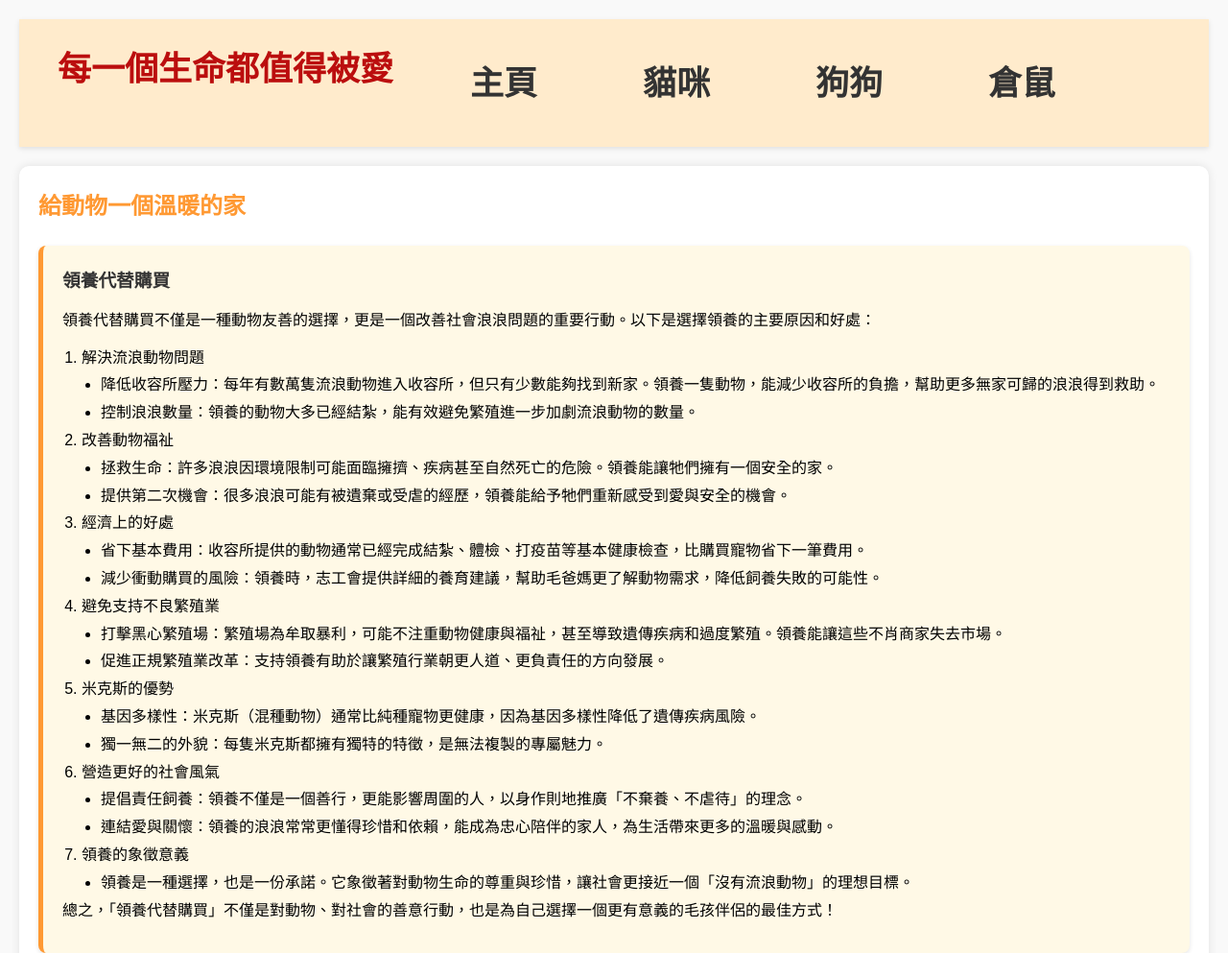
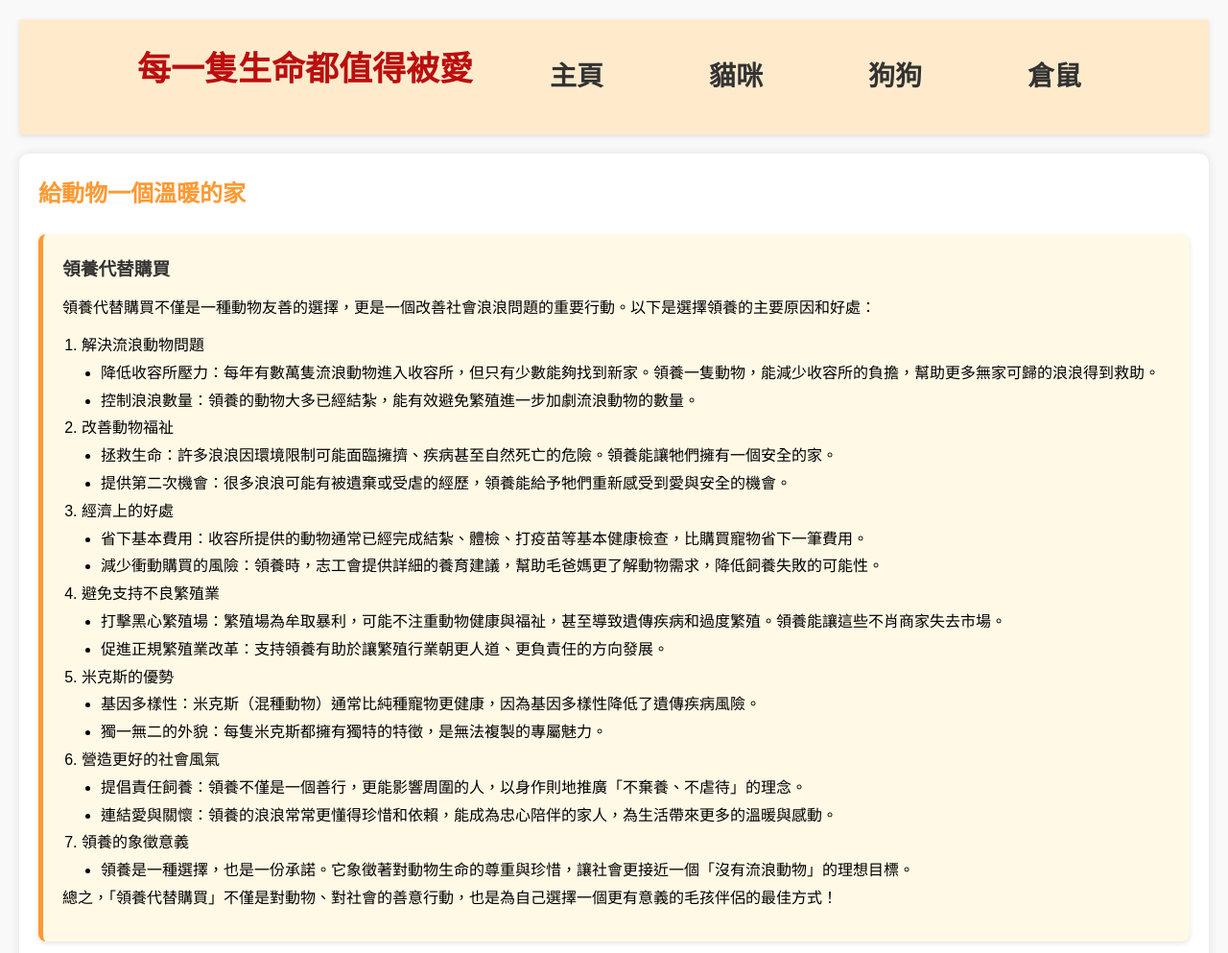
Before and after one commit to Worldview108/-, a plain HTML site: page index.html in a window 1280 px wide. Shown: the whole page at 96% size. Drawn offline with Linux system fonts and the light colour scheme.

Commit message:
Update index.html

```diff
--- a/index.html
+++ b/index.html
@@ -30,9 +30,10 @@
             z-index: 1000;
             box-shadow: 0 2px 5px rgba(0,0,0,0.1);
             display: flex;
-            justify-content: space-between;
             align-items: center;
+            justify-content: center;
         }
+
         nav ul {
             display: flex;
             justify-content: center;
@@ -47,6 +48,7 @@
             font-size: 35px;
         }
         nav ul li a {
+            font-size: 28px;
             text-decoration: none;
             color: #333;
             font-weight: bold;
@@ -115,8 +117,10 @@
 </head>
 <body>
     <nav>
+
+
         <ul>
-            <li>每一個生命都值得被愛</li>
+            <li>每一隻生命都值得被愛</li>
             <li><a href="#主頁">主頁</a></li>
             <li><a href="#貓咪">貓咪</a></li>
             <li><a href="#狗狗">狗狗</a></li>
```
